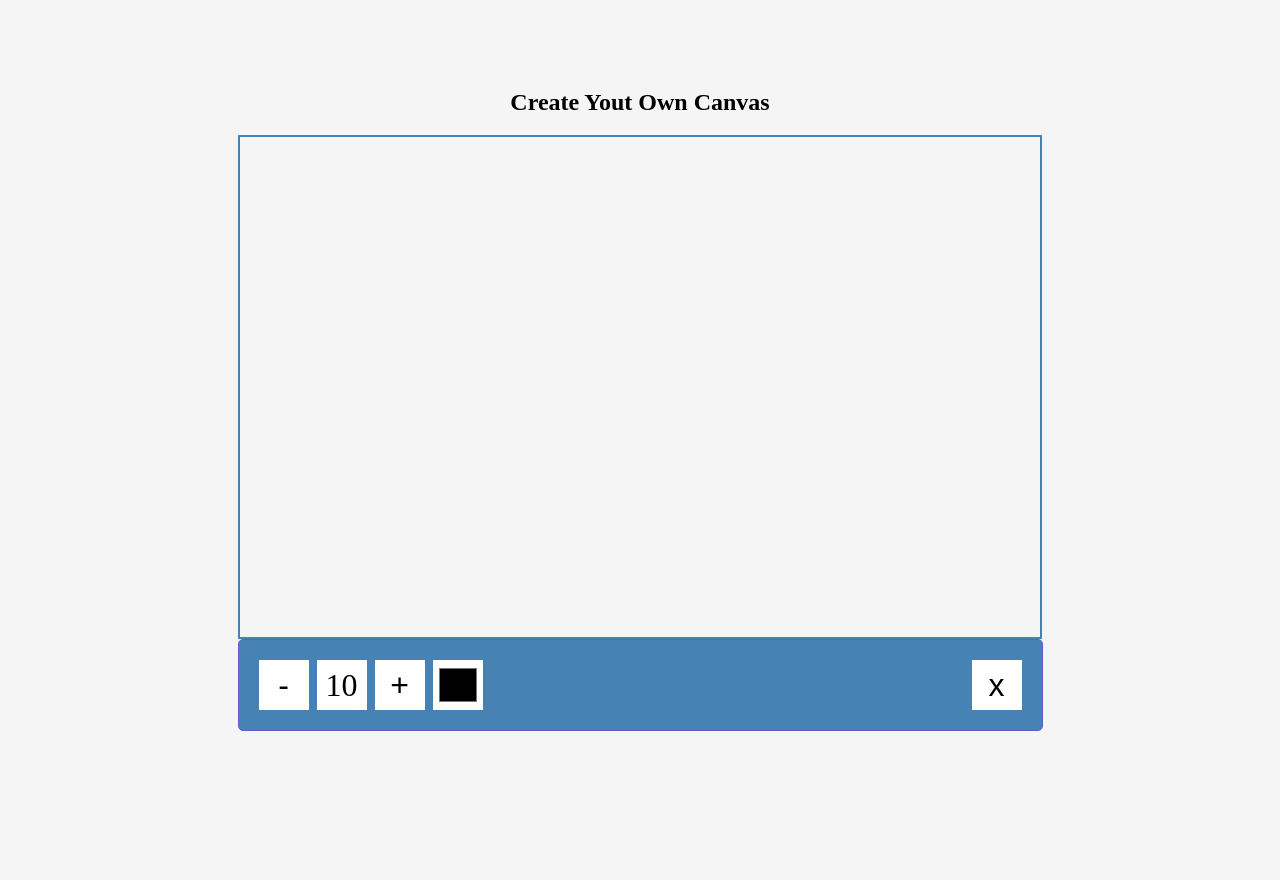
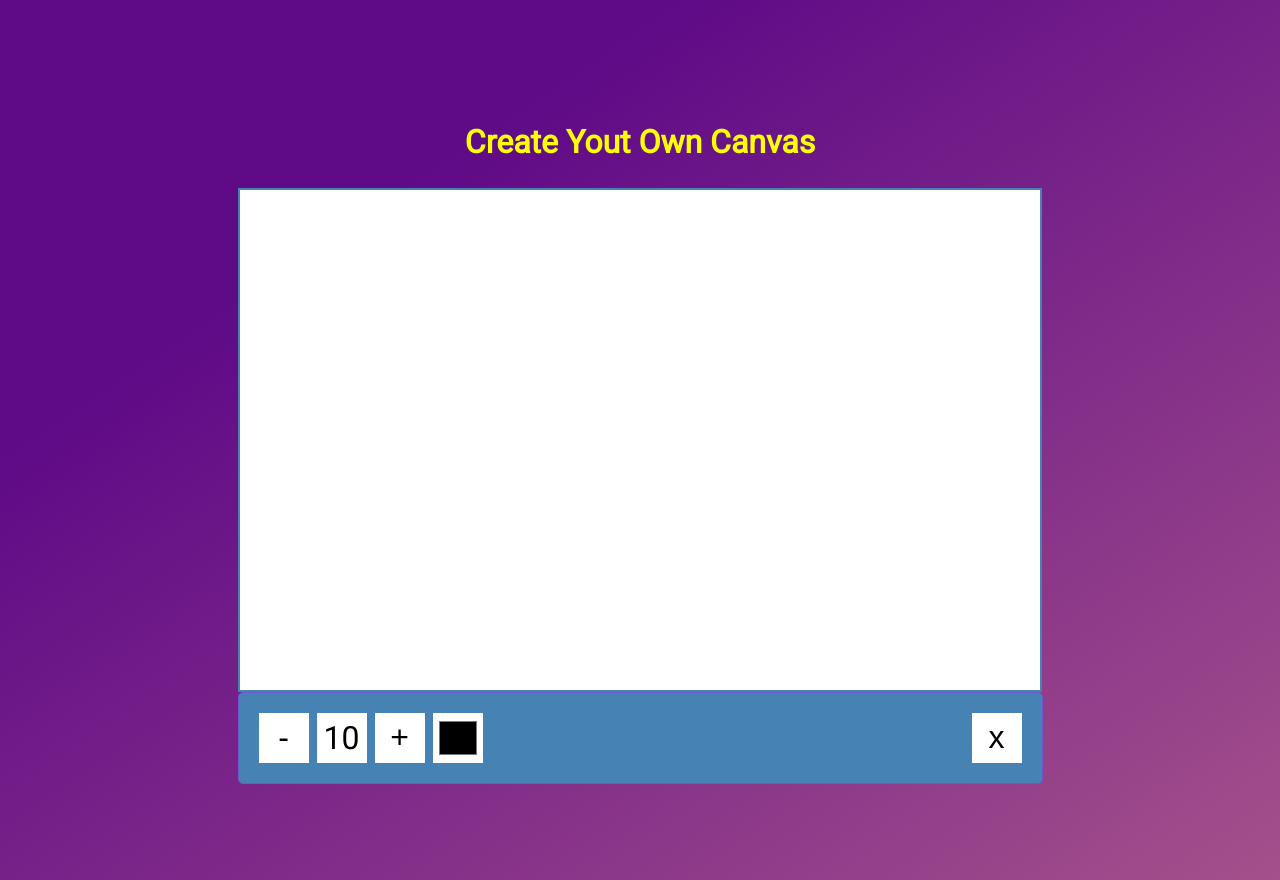
Before and after one commit to Arafat-alim/javascriptProjectSourceCode, a plain HTML site: page drawing-app/html/index.html in a window 1280 px wide. Before the commit the page ends 800 px from the top, so only its background shows below. Drawn offline with Linux system fonts and the light colour scheme.

Commit message:
some major UI updated.

```diff
--- a/drawing-app/css/style.css
+++ b/drawing-app/css/style.css
@@ -1,18 +1,28 @@
+@import url("https://fonts.googleapis.com/css2?family=Roboto&display=swap");
+
 * {
   box-sizing: border-box;
 }
 body {
-  background-color: #f5f5f5;
+  font-family: "Roboto", sans-serif;
+  background-color: #a4508b;
+  background-image: linear-gradient(326deg, #a4508b 0%, #5f0a87 74%);
   display: flex;
   flex-direction: column;
   justify-content: center;
   align-items: center;
-  height: 100vh;
+  height: 110vh;
   margin: 0;
+}
+
+h2 {
+  font-size: 2rem;
+  color: yellow;
 }
 
 canvas {
   border: 2px solid steelblue;
+  background-color: #fff;
 }
 
 .toolbox {
```
